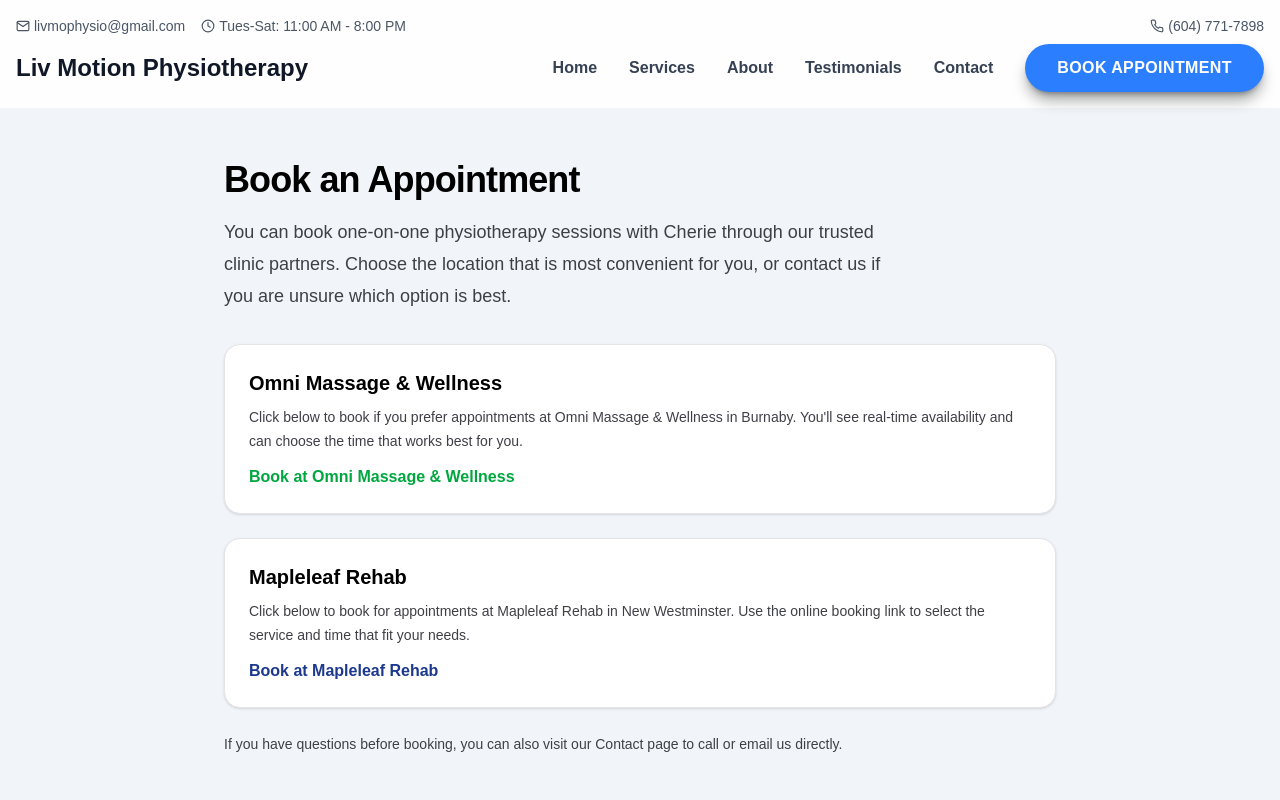
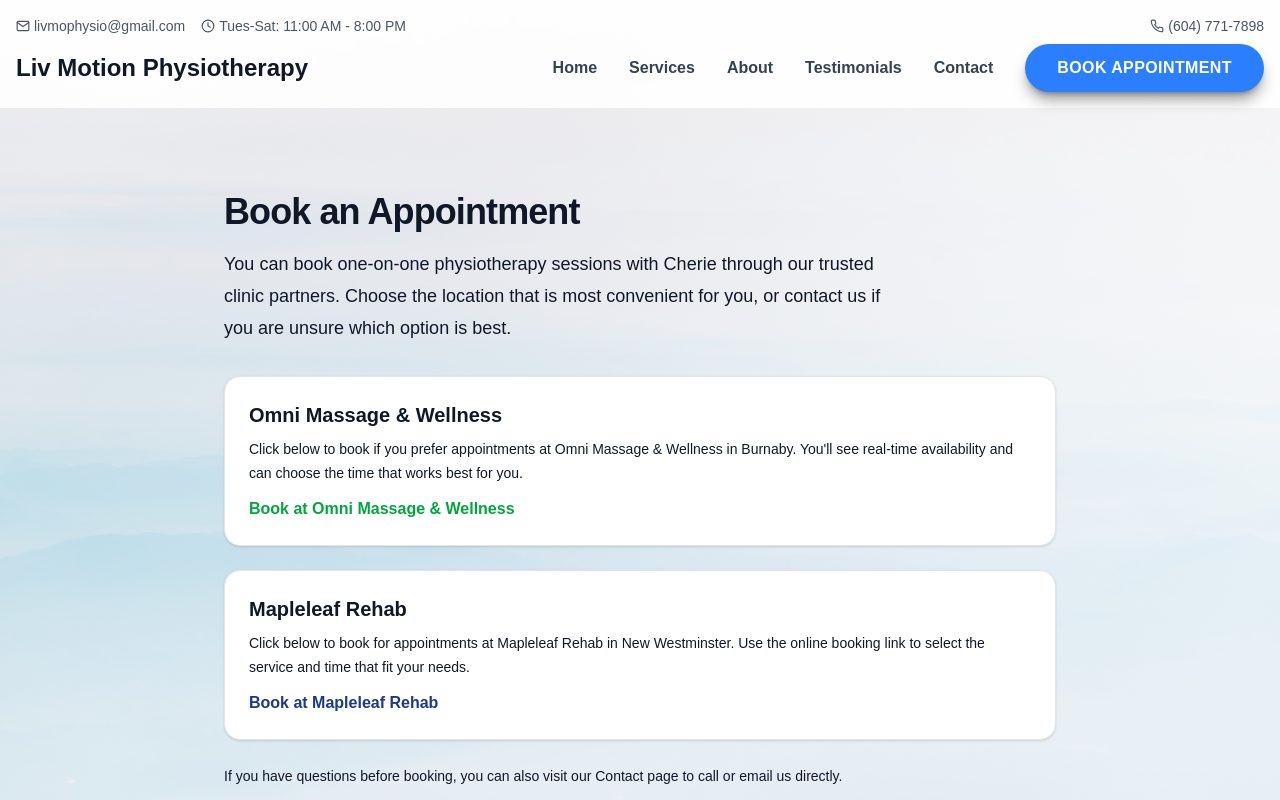
Before and after one commit to cher-kuo/cher-kuo.github.io, a Next.js app: page /book-appointment in a window 1280 px wide. Shown: the top 800 px of the page. Built offline with nearby package versions, Linux system fonts and the light colour scheme.

Commit message:
Update Book Appointment page theme, change About Us to About in Footer

```diff
--- a/src/app/book-appointment/page.tsx
+++ b/src/app/book-appointment/page.tsx
@@ -1,23 +1,35 @@
+import Image from "next/image";
+
 export default function BookAppointmentPage() {
   return (
-    <main className="min-h-screen bg-slate-100 dark:bg-black">
-      <div className="mx-auto max-w-4xl px-6 pt-32 pb-16 lg:px-8 lg:pt-40 lg:pb-20">
+    <main className="relative min-h-screen flex items-center justify-center">
+      <div className="absolute inset-0 -z-10">
+        <Image
+          src="/images/watercolor-mountain-bg.jpg"
+          alt="background"
+          fill
+          className="object-cover object-top"
+          priority
+        />
+        <div className="absolute inset-0 bg-white/70" />
+      </div>
+      <div className="mx-auto max-w-4xl px-6 pt-40 pb-16 lg:px-8 lg:pt-48 lg:pb-20">
         <header className="mb-8">
-          <h1 className="text-3xl font-semibold tracking-tight text-black dark:text-zinc-50 sm:text-4xl mb-4">
+          <h1 className="text-3xl font-semibold tracking-tight text-gray-900 sm:text-4xl mb-4">
             Book an Appointment
           </h1>
-          <p className="max-w-2xl text-lg leading-8 text-zinc-700 dark:text-zinc-300">
+          <p className="max-w-2xl text-lg leading-8 text-gray-900">
             You can book one-on-one physiotherapy sessions with Cherie through our trusted clinic partners. Choose the
             location that is most convenient for you, or contact us if you are unsure which option is best.
           </p>
         </header>
 
         <section className="space-y-6">
-          <article className="rounded-2xl border border-zinc-200 bg-white p-6 shadow-sm dark:border-zinc-800 dark:bg-zinc-900">
-            <h2 className="text-xl font-semibold text-black dark:text-zinc-50 mb-2">
+          <article className="rounded-2xl border border-zinc-200 bg-white p-6 shadow-sm">
+            <h2 className="text-xl font-semibold text-gray-900 mb-2">
               Omni Massage &amp; Wellness
             </h2>
-            <p className="text-sm leading-6 text-zinc-700 dark:text-zinc-300 mb-3">
+            <p className="text-sm leading-6 text-gray-900 mb-3">
               Click below to book if you prefer appointments at Omni Massage &amp; Wellness in Burnaby. You&apos;ll see real-time
               availability and can choose the time that works best for you.
             </p>
@@ -31,11 +43,11 @@ export default function BookAppointmentPage() {
             </a>
           </article>
 
-          <article className="rounded-2xl border border-zinc-200 bg-white p-6 shadow-sm dark:border-zinc-800 dark:bg-zinc-900">
-            <h2 className="text-xl font-semibold text-black dark:text-zinc-50 mb-2">
+          <article className="rounded-2xl border border-zinc-200 bg-white p-6 shadow-sm">
+            <h2 className="text-xl font-semibold text-gray-900 mb-2">
               Mapleleaf Rehab
             </h2>
-            <p className="text-sm leading-6 text-zinc-700 dark:text-zinc-300 mb-3">
+            <p className="text-sm leading-6 text-gray-900 mb-3">
               Click below to book for appointments at Mapleleaf Rehab in New Westminster. Use the online booking link to select the
               service and time that fit your needs.
             </p>
@@ -49,7 +61,7 @@ export default function BookAppointmentPage() {
             </a>
           </article>
 
-          <p className="text-sm leading-6 text-zinc-700 dark:text-zinc-300">
+          <p className="text-sm leading-6 text-gray-900">
             If you have questions before booking, you can also visit our <a href="/contact" className="text-primary-600 hover:text-primary-700">Contact</a> page to call or email us directly.
           </p>
         </section>
--- a/src/components/layout/Footer.tsx
+++ b/src/components/layout/Footer.tsx
@@ -31,7 +31,7 @@ const Footer = () => {
       title: 'Quick Links',
       links: [
         { name: 'Home', href: '/' },
-        { name: 'About Us', href: '/about' },
+        { name: 'About', href: '/about' },
         { name: 'Services', href: '/services' },
         { name: 'Testimonials', href: '/testimonials' },
         { name: 'Contact', href: '/contact' },
```
